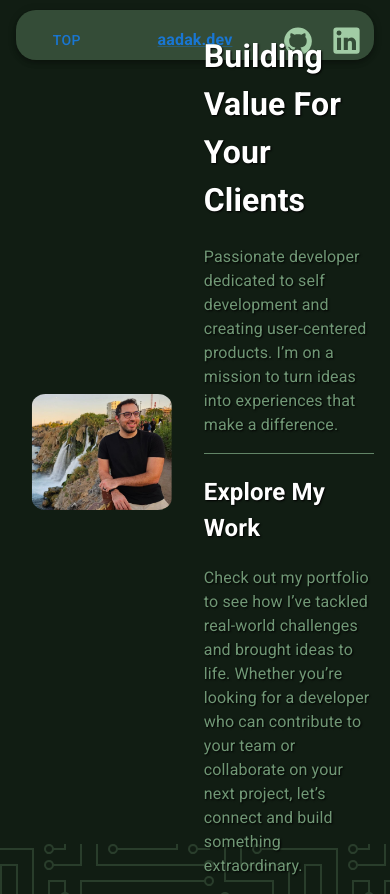
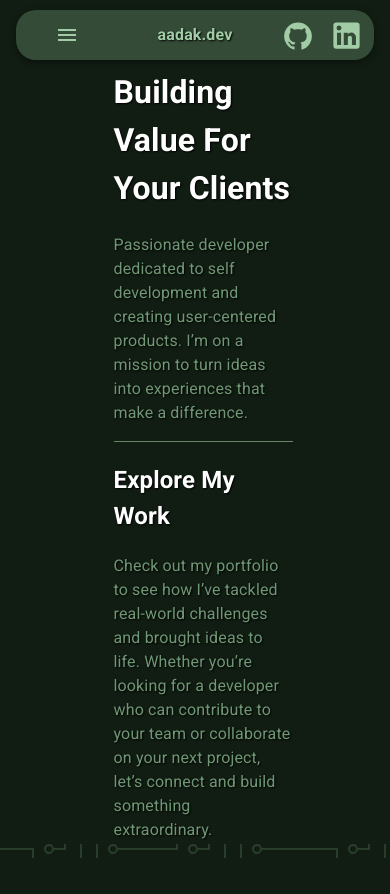
Before and after one commit to aadak99/aadak-portfolio, a React (Vite) app: page / in a window 390 px wide. After the commit the page ends 858 px from the top, so only its background shows below. Built offline with nearby package versions, Linux system fonts and the light colour scheme.

Commit message:
Completed changes in responsive nav, addition of icons and proper routing

```diff
--- a/src/App.jsx
+++ b/src/App.jsx
@@ -2,8 +2,6 @@ import Container from '@mui/material/Container'
 import {
   createBrowserRouter,
   RouterProvider,
-  Route,
-  Link
 } from 'react-router-dom';
 import Home from './pages/HomePage';
 import Story from './pages/StoryPage';
--- a/src/components/HeaderNav.jsx
+++ b/src/components/HeaderNav.jsx
@@ -1,11 +1,10 @@
 import Container from "@mui/material/Container"
 import AppBar from "@mui/material/AppBar"
-import { Link as LinkBase, Toolbar, Box } from "@mui/material"
+import { Link as LinkBase, Box } from "@mui/material"
 import GitHubIcon from '@mui/icons-material/GitHub';
 import LinkedInIcon from '@mui/icons-material/LinkedIn';
 import Grid from '@mui/material/Grid2'
 import IconButton from '@mui/material/IconButton';
-import MenuIcon from '@mui/icons-material/Menu';
 import { Link } from "react-router-dom";
 import AnchorTemporaryDrawer from "./MenuDrawer";
 
@@ -23,16 +22,15 @@ export default function Header() {
                         alignContent: 'center'
                     }}>
                         <Box sx={{ color: 'white'}}>
-                        <IconButton
+                        <Box
                         size="large"
                         aria-label="account of current user"
                         aria-controls="menu-appbar"
                         aria-haspopup="true"
                         color="inherit"
-                        sx={{ display: { xs: 'flex', md: 'none' }, mr: 0 }}
-                        >
+                        sx={{ display: { xs: 'flex', md: 'none' }, mr: 0 , padding: '5px'}}>
                         <AnchorTemporaryDrawer />
-                        </IconButton>
+                        </Box>
                         <LinkBase component={Link} to="/"
                         sx={{ display: { xs: 'none', md: 'flex'}, fontWeight: 'bold', textDecoration: 'none', color: 'rgba(161, 204, 165, 1)', textShadow: '1px 1px 2px black'}}
                         >
@@ -68,7 +66,7 @@ export default function Header() {
 
                         </Box>
                         <LinkBase component={Link} to="/"
-                        sx={{ display: { xs: 'flex', md: 'none'}, fontWeight: 'bold'}}>
+                        sx={{ display: { xs: 'flex', md: 'none'}, fontWeight: 'bold', color: 'rgba(161, 204, 165, 1)', textDecoration: 'none', textShadow: '1px 1px 2px black'}}>
                             aadak.dev
                         </LinkBase>
                     </Grid>
--- a/src/components/MenuDrawer.jsx
+++ b/src/components/MenuDrawer.jsx
@@ -3,26 +3,26 @@ import Box from '@mui/material/Box';
 import Drawer from '@mui/material/Drawer';
 import Button from '@mui/material/Button';
 import List from '@mui/material/List';
-import Divider from '@mui/material/Divider';
 import ListItem from '@mui/material/ListItem';
 import ListItemButton from '@mui/material/ListItemButton';
 import ListItemIcon from '@mui/material/ListItemIcon';
 import ListItemText from '@mui/material/ListItemText';
-import InboxIcon from '@mui/icons-material/MoveToInbox';
 import MailIcon from '@mui/icons-material/Mail';
+import AutoStoriesIcon from '@mui/icons-material/AutoStories';
+import ConstructionIcon from '@mui/icons-material/Construction';
 import MenuIcon from '@mui/icons-material/Menu';
-
+import { Link as LinkBase} from "@mui/material"
+import { Link } from "react-router-dom";
 
 export default function AnchorTemporaryDrawer() {
   const [state, setState] = React.useState({
-    top: false,
+    top: false
   });
 
   const toggleDrawer = (anchor, open) => (event) => {
     if (event.type === 'keydown' && (event.key === 'Tab' || event.key === 'Shift')) {
       return;
     }
-
     setState({ ...state, [anchor]: open });
   };
 
@@ -32,13 +32,16 @@ export default function AnchorTemporaryDrawer() {
       role="presentation"
       onClick={toggleDrawer(anchor, false)}
       onKeyDown={toggleDrawer(anchor, false)}
+      bgcolor={'rgba(65, 93, 67, 1)'}
+      display={'flex'}
+      justifyContent={'center'}
     >
       <List>
         {['Story', 'Projects', 'Contact'].map((text, index) => (
-          <ListItem key={text} disablePadding>
-            <ListItemButton>
+            <ListItem key={text} disablePadding>
+            <ListItemButton component={Link} to={`/${text.toLowerCase()}`}>
               <ListItemIcon>
-                {index % 2 === 0 ? <InboxIcon /> : <MailIcon />}
+                {index === 0 ? <AutoStoriesIcon /> : index === 1 ? <ConstructionIcon /> : <MailIcon />}
               </ListItemIcon>
               <ListItemText primary={text} />
             </ListItemButton>
@@ -52,7 +55,7 @@ export default function AnchorTemporaryDrawer() {
     <div>
       {['top'].map((anchor) => (
         <React.Fragment key={anchor}>
-          <Button onClick={toggleDrawer(anchor, true)}>{anchor}</Button>
+          <Button onClick={toggleDrawer(anchor, true)} sx={{color: 'rgba(161, 204, 165, 1)'}}><MenuIcon /></Button>
           <Drawer
             anchor={anchor}
             open={state[anchor]}
--- a/src/pages/HomePage.jsx
+++ b/src/pages/HomePage.jsx
@@ -21,13 +21,13 @@ export default function Home() {
                         alignContent={'center'}
                         width={'50%'}
                         padding={"1em"}
+                        sx={{ display: { xs: 'none', lg: 'block', xl: 'block' } }}
                     >
                         <img
                         src="/landing.jpg"
                         height={"100%"}
                         width={"100%"}
                         style={{borderRadius:'10%', transform: 'scaleX(-1)'}}
-
                         />
                     </Box>
                     <Box
```
